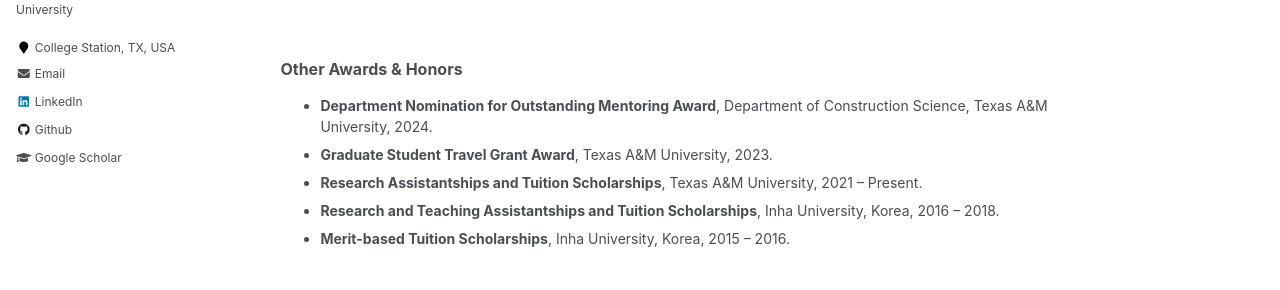
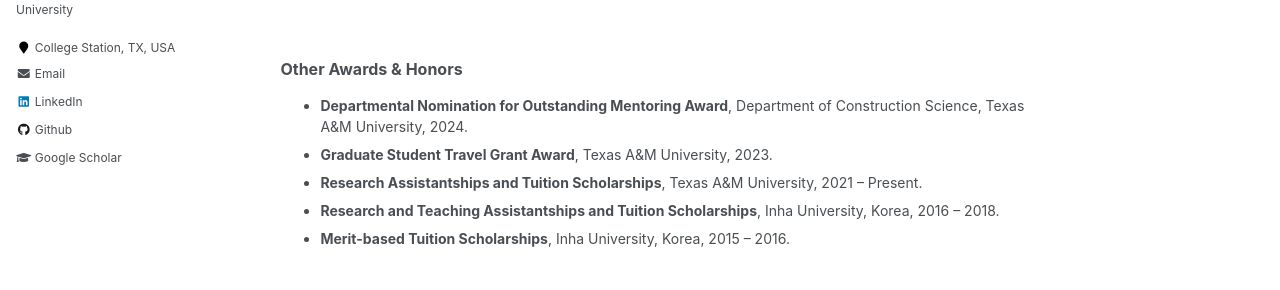
Before and after one commit to yoojunT/yoojunT.github.io, a Jekyll site: the page built from _pages/award.md, in a window 1280 px wide. Shown: the part 362-652 px from the top of the page. Built offline with Jekyll 4.4.1, drawn with Linux system fonts in a browser that asks for light colours.

Commit message:
Update award.md

```diff
--- a/_pages/award.md
+++ b/_pages/award.md
@@ -14,7 +14,7 @@ author_profile: true
 
 <h3 id="OtherHonor">Other Awards & Honors</h3>
 
-* **Department Nomination for Outstanding Mentoring Award**, Department of Construction Science, Texas A&M University, 2024.
+* **Departmental Nomination for Outstanding Mentoring Award**, Department of Construction Science, Texas A&M University, 2024.
 * **Graduate Student Travel Grant Award**, Texas A&M University, 2023.
 * **Research Assistantships and Tuition Scholarships**, Texas A&M University, 2021 – Present.
 * **Research and Teaching Assistantships and Tuition Scholarships**, Inha University, Korea, 2016 – 2018.
```
